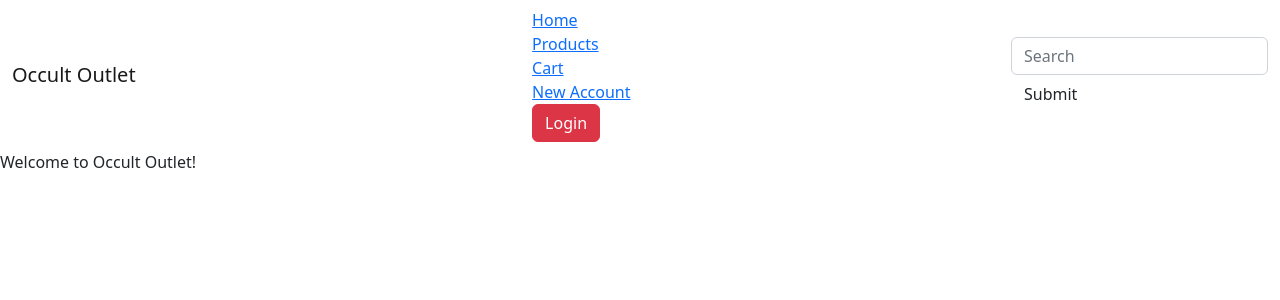
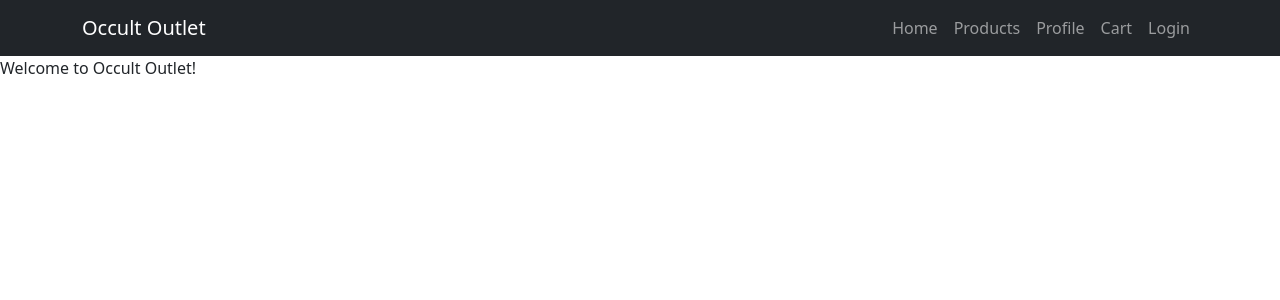
Before and after one commit to sekkiyah/grace-shopper, a React (Create React App) app: page / in a window 1280 px wide. Shown: the top 300 px of the page. Built offline with nearby package versions, Linux system fonts and the light colour scheme.

Commit message:
added bootstrap to navbar

```diff
--- a/src/App.js
+++ b/src/App.js
@@ -13,28 +13,27 @@ import {
   Checkout,
 } from './pages';
 import { Navbar } from './components';
-import {getUserInfo} from './api'
+import { getUserInfo } from './api';
 
 const App = () => {
   const [token, setToken] = useState('');
   const [user, setUser] = useState({});
   const navigate = useNavigate();
 
-  const getUser = async() => {
-    const storedToken = window.localStorage.getItem('token')
+  const getUser = async () => {
+    const storedToken = window.localStorage.getItem('token');
 
     if (storedToken) {
       setToken(storedToken);
-      const thisUser = await getUserInfo(storedToken)
+      const thisUser = await getUserInfo(storedToken);
       if (thisUser) {
         setUser(thisUser);
-        console.log('this user is: ', thisUser)
+        console.log('this user is: ', thisUser);
       }
-
     } else {
-        console.log('error setting user');
+      console.log('error setting user');
     }
-}
+  };
 
   function logout() {
     window.localStorage.removeItem('token');
@@ -42,27 +41,25 @@ const App = () => {
     setUser({});
   }
 
-   useEffect ( () => {
-     getUser();
-     console.log('user is: ', user)
- }, [token])
+  useEffect(() => {
+    getUser();
+    console.log('user is: ', user);
+  }, [token]);
 
   return (
     <>
-      <Navbar logout={logout} token={token} />
+      <Navbar logout={logout} token={token} navigate={navigate} />
       <Routes>
-
         <Route path='/' element={<Home />} />
-        <Route path='/login' element={<Login setToken={setToken} navigate={navigate}/>} />
+        <Route path='/login' element={<Login setToken={setToken} navigate={navigate} />} />
         <Route path='/register' element={<Register setToken={setToken} navigate={navigate} />} />
-        <Route path='/profile' element={<Profile user={user}/>} />
-        <Route path='/products/:productId' element={<ProductDetails token={token} user={user}/>} />
+        <Route path='/profile' element={<Profile user={user} />} />
+        <Route path='/products/:productId' element={<ProductDetails token={token} user={user} />} />
         <Route path='/products' element={<Products />} />
         <Route path='/products/new-product' element={<NewProduct token={token} navigate={navigate} />} />
         <Route path='/products/edit-product/:productId' element={<EditProduct token={token} navigate={navigate} />} />
-        <Route path='/cart' element={<UserCart token={token} user={user} setUser={setUser}/>} />
+        <Route path='/cart' element={<UserCart token={token} user={user} setUser={setUser} />} />
         <Route path='/checkout' element={<Checkout />} />
-
       </Routes>
     </>
   );
--- a/src/components/Navbar.js
+++ b/src/components/Navbar.js
@@ -1,9 +1,33 @@
 import React from 'react';
-import { Link } from 'react-router-dom';
+// import { Link } from 'react-router-dom';
+import { Navbar, Nav, Container } from 'react-bootstrap';
 
-const Navbar = ({ logout, token }) => {
-    return (
-        <nav class="navbar navbar-default">
+const NavBar = ({ logout, token, navigate }) => {
+  return (
+    <>
+      <Navbar bg='dark' variant='dark'>
+        <Container>
+          <Navbar.Brand>Occult Outlet</Navbar.Brand>
+          <Nav>
+            <Nav.Link onClick={() => navigate('/')}>Home</Nav.Link>
+            <Nav.Link onClick={() => navigate('/products')}>Products</Nav.Link>
+            <Nav.Link onClick={() => navigate('/profile')}>Profile</Nav.Link>
+            <Nav.Link onClick={() => navigate('/cart')}>Cart</Nav.Link>
+            {token ? (
+              <Nav.Link
+                onClick={() => {
+                  navigate('/');
+                  logout();
+                }}>
+                Logout
+              </Nav.Link>
+            ) : (
+              <Nav.Link onClick={() => navigate('/login')}>Login</Nav.Link>
+            )}
+          </Nav>
+        </Container>
+      </Navbar>
+      {/* <nav class="navbar navbar-default">
             <div class="container-fluid">
                 <div class="navbar-header">
                     <a class="navbar-brand" href="/">Occult Outlet</a>
@@ -33,8 +57,9 @@ const Navbar = ({ logout, token }) => {
                     <button type="submit" class="btn btn-default">Submit</button>
                 </form>
             </div>
-        </nav>
-    )
+        </nav> */}
+    </>
+  );
 };
 
-export default Navbar;
+export default NavBar;
```
